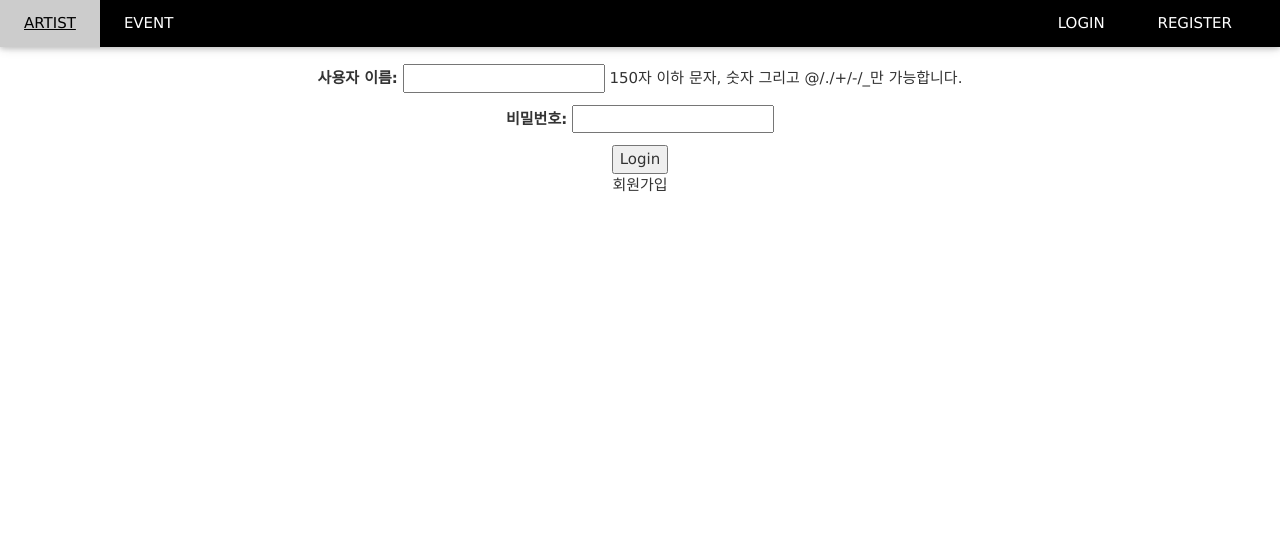
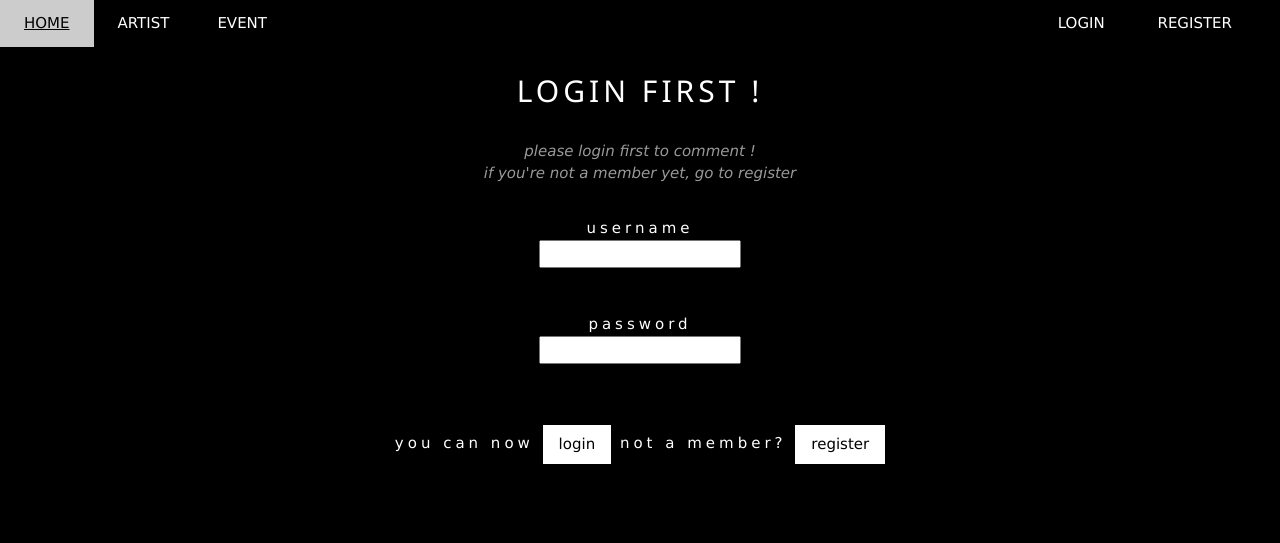
Before and after one commit to pcjs156/INDIE-CATOR, a Django app: page /accounts/signin/ in a window 1280 px wide. Shown: the top 543 px of the page. Run offline with Django 3.2, Linux system fonts and the light colour scheme; some libraries are stand-ins or nearby versions.

Commit message:
login페이지 구현

```diff
--- a/accounts/templates/signin.html
+++ b/accounts/templates/signin.html
@@ -2,23 +2,46 @@
 {% load static %}
 
 {% block head_default %}
-<link rel="stylesheet" href="{% static 'css/home.css' %}">
-<title>로그인 페이지</title>
+<title>login first !</title>
 {% endblock %}
 
 {% block content%}
+<head>
+<style>
+body {
+    background-color: #000000
+}
+</style>
+</head>
+
 <article>
-    <div class="w3-container w3-content w3-center w3-padding-64" style="max-width:800px" id="band">
+    <body>
+        <div class="w3-black" id="tour">
+            <div class="w3-container w3-content w3-padding-64">
+
+
              {% if error %}
               <p style="color:red">{{ error }}</p>
               {% endif %}
 
-        <form action="" method="POST">
+              <h2 class="w3-wide w3-center">LOGIN FIRST ! </h2><br>
+              <p class="w3-opacity w3-center"><i>please login first to comment ! <br> if you're not a member yet, go to register</i></p><br>
+
+              <form action="" method="POST" class="w3-wide w3-center" >
              {% csrf_token %}
-            {{ form.as_p }}
-            <input type="submit" value="Login">
+             username <br>{{form.username}}<br><br><br>
+             password  <br>{{form.password}}
+             <br><br><br>
+             you can now
+             <button class="w3-button w3-white  w3-section w3-center" type="submit" value="Login">login</button>
+
+             not a member?
+             <a href="{% url 'signup' %}"> <button class="w3-button w3-white w3-section w3-center">register</button></a>
             </form>
-        <a href="{% url 'signup' %}">회원가입</a>
             </div>
+        </div>
+    </body>
+
+
 </article>
 {% endblock %}
--- a/event_app/static/css/main.css
+++ b/event_app/static/css/main.css
@@ -2,6 +2,7 @@
 }
 
 .v-header{
+    width:100vh;
     height:100vh;
     display:flex;
     align-items: center;
@@ -9,7 +10,7 @@
 }
 
 .container{
-    max-width: 960px;
+    max-width: 1080px;
     padding-left: 1rem;
     padding-right: 1rem;
     margin:auto;
@@ -28,6 +29,8 @@
 .fullscreen-video-wrap video{
     min-width: 100%;
     min-height: 100%;
+
+
 }
 
 .header-overlay{
--- a/event_app/templates/home.html
+++ b/event_app/templates/home.html
@@ -41,7 +41,7 @@
     <!-- The event detail Section -->
     <div class="w3-black" id="tour">
       <div class="w3-container w3-content w3-padding-64" style="max-width:800px">
-        <h2 class="w3-wide w3-center">EVENT DETAIL</h2>
+        <h2 class="w3-wide w3-center">EVENT OF THE MONTH</h2>
         <p class="w3-opacity w3-center"><i>Remember to book your artists!</i></p><br>
         <div class="w3-row-padding w3-padding-32" style="margin:0 -16px">
           {% for event in events %}
--- a/templates/base.html
+++ b/templates/base.html
@@ -27,6 +27,7 @@
             <!-- Navbar -->
             <div class="w3-top">
                 <div class="w3-bar w3-black w3-card">
+                    <a href="{% url 'event_home' %}" class="w3-bar-item w3-button w3-padding-large w3-hide-small">HOME</a>
                     <a href="{% url 'artist_main' %}"
                         class="w3-bar-item w3-button w3-padding-large w3-hide-small">ARTIST</a>
                     <a href="{% url 'event_home' %}" class="w3-bar-item w3-button w3-padding-large w3-hide-small">EVENT</a>
```
Also changed, not shown: accounts/templates/signup.html (+9 -2 lines), event_app/templates/main.html (indentation only). Lines whose indentation alone changed are shown as unchanged.
